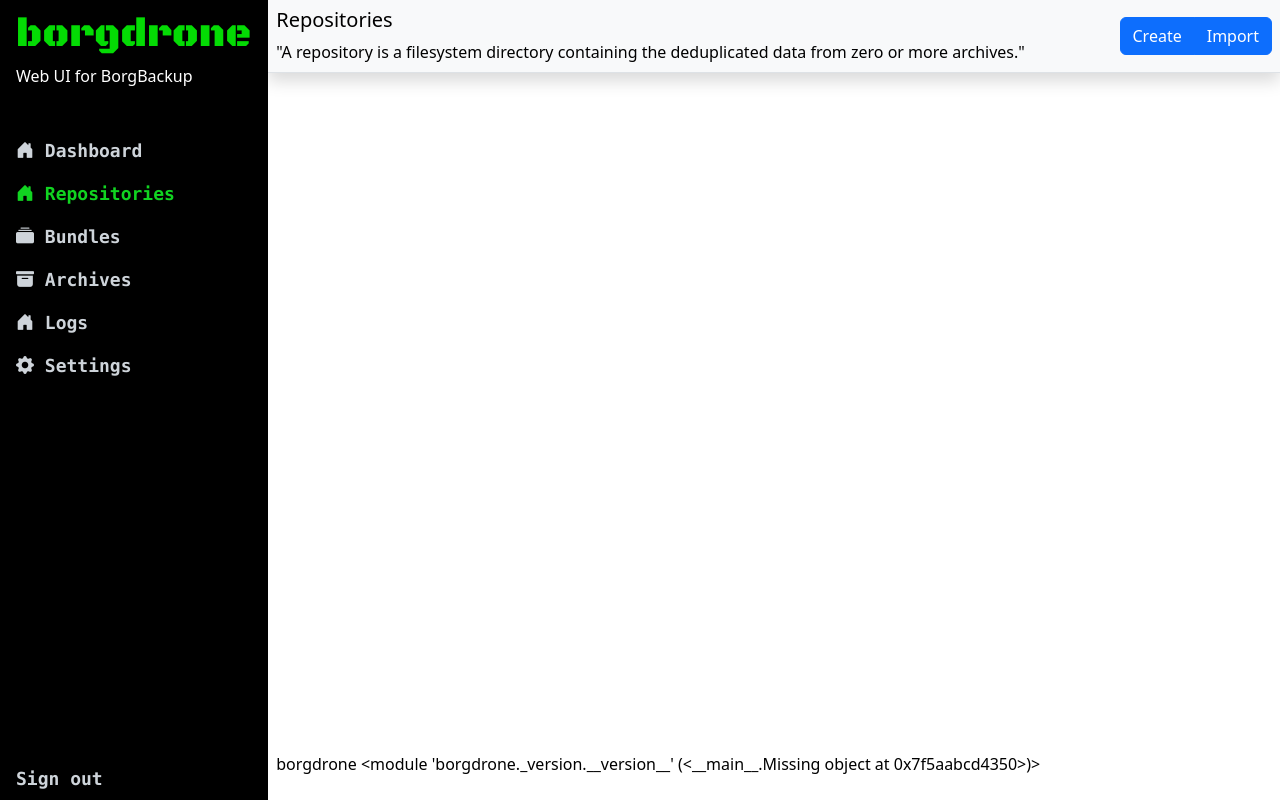
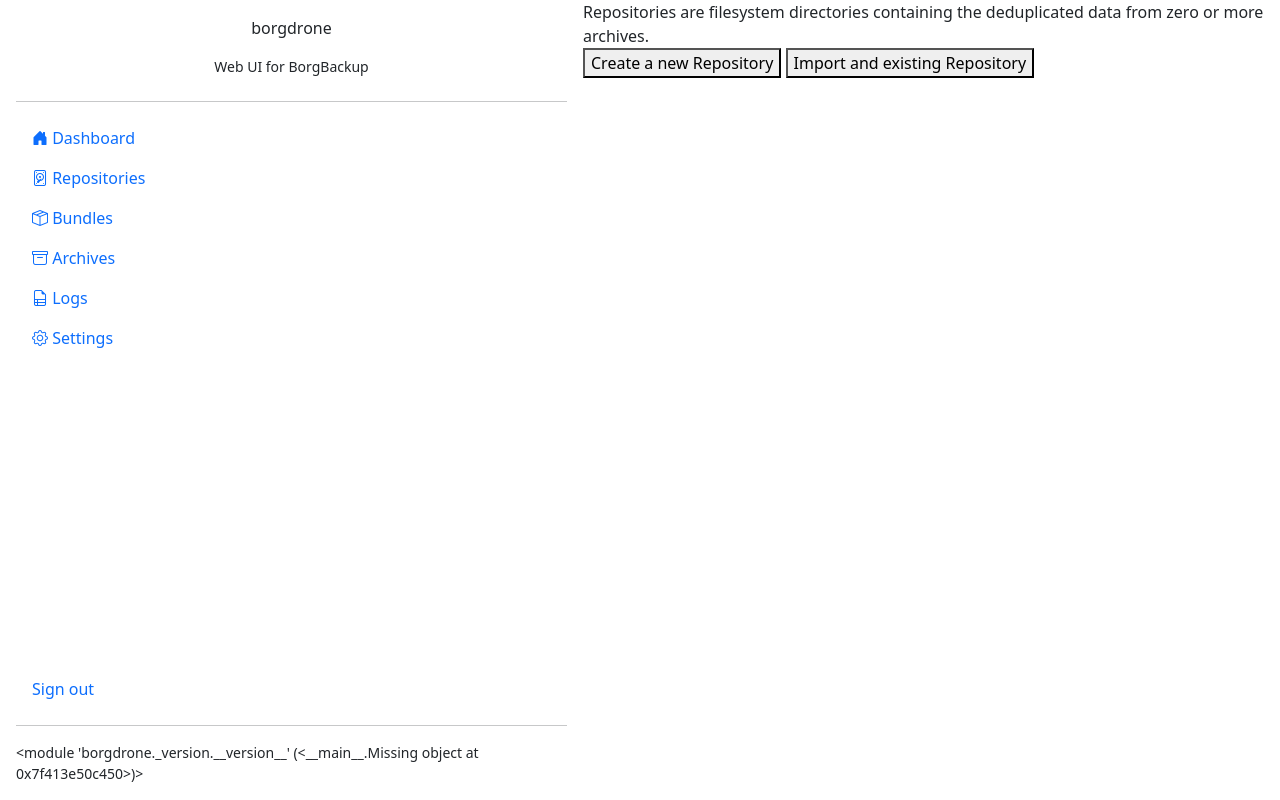
Before and after one commit to gravityfargo/BorgDrone, a Flask app: page /repositories/ in a window 1280 px wide. Run offline with Flask 3, Linux system fonts and the light colour scheme; a user stored in the database is signed in; parts of the project's set-up code (start-up, migrations or seed data) failed here and were passed over; some libraries are stand-ins or nearby versions.

Commit message:
UI overhaul

```diff
--- /dev/null
+++ b/borgdrone/repositories/templates/repositories/header.html
@@ -0,0 +1,5 @@
+<div id="content-header">
+    <span class="title">Repositories</span> are filesystem directories containing the deduplicated data from zero or
+    more
+    archives.
+</div>
--- a/borgdrone/repositories/templates/repositories/index.html
+++ b/borgdrone/repositories/templates/repositories/index.html
@@ -1,27 +1,79 @@
+{% from 'macros.html' import text_input %}
 <script>
     select_tab("{{ selected_tab }}");
 </script>
-<div class="p-2 border-bottom bg-body-tertiary mb-2 shadow">
-    <div class="hstack gap-3">
-        <div class="vstack">
-            <h5>Repositories</h5>
-            <span>
-                "A repository is a filesystem directory containing the deduplicated data from zero or more
-                archives."
-            </span>
-        </div>
-        <div class="btn-group" role="group">
-            <button type="button"
-                class="btn btn-primary"
-                hx-target="#content"
-                hx-get="{{ url_for('repositories.create_repo') }}">Create</button>
 
-            <button type="button"
-                class="btn btn-primary"
-                hx-target="#content"
-                hx-get="{{ url_for('repositories.import_repo') }}">Import</button>
-        </div>
-    </div>
+{% include 'repositories/header.html' %}
+
+<div id="sub-header" hx-target="#sub-content">
+    <button id="create" class="nav-btn" hx-get="{{ url_for('repositories.create_repo') }}">
+        Create a new Repository
+    </button>
+    <button id="import" class="nav-btn" hx-get="{{ url_for('repositories.import_repo') }}">
+        Import and existing Repository
+    </button>
 </div>
 
-{% include "repositories/repos.html" %}
+<div id="sub-content">
+
+    <div class="mt-2 mb-auto">
+        {% for repository in repositories %}
+        <form id="vstack-form" hx-target="this">
+            <div class="d-flex mb-3">
+
+                <input type="text" name="path" class="input-legend flex-fill" value="{{ repository.path }}">
+                <input type="text" name="passphrase" value="{{ repository.passphrase }}" hidden>
+
+                <div class="btn-group flex-fill">
+                    <button class="btn btn-secondary "
+                        type="button"
+                        hx-target="#stats"
+                        hx-include="[name='path']"
+                        hx-post="{{ url_for('repositories.get_repository_info') }}">
+
+                        <i class="bi bi-info-circle"></i> Info
+                    </button>
+
+                    <button class="btn btn-secondary"
+                        hx-swap="none"
+                        hx-post="{{ url_for('repositories.update_stats', db_id=repository.id) }}">
+
+                        <i class="bi bi-arrow-clockwise"></i> Refresh
+                    </button>
+
+                    <button class="btn btn-danger"
+                        hx-delete="{{ url_for('repositories.delete_repo', db_id=repository.id) }}">
+
+                        <i class="bi bi-trash3-fill"></i> Delete
+                    </button>
+                </div>
+            </div>
+
+            <div id="stats" class="row">
+                <div class="col">
+                    <label for="unique_size" class="form-label">Unique Size</label>
+                    <input id="unique_size"
+                        name="unique_size" type="text"
+                        class="form-control"
+                        value="{{ convert_bytes(repository.unique_size) }}"
+                        aria-describedby="unique_size_desc" read_only>
+
+                    <div id="unique_size_desc" class="form-text">
+                        This is the actual disk usage of the repository after compression and deduplication.
+                    </div>
+                </div>
+
+                <div class="col">
+                    {{ text_input("Encryption Type", "encryption", value=repository.encryption_mode, read_only=true) }}
+                </div>
+
+                <div class="col">
+                    {{ text_input("Last Modified", "last_modified", value=repository.last_modified, read_only=true) }}
+                </div>
+            </div>
+
+        </form>
+        {% endfor %}
+    </div>
+
+</div>
--- a/borgdrone/repositories/templates/repositories/repos.html
+++ /dev/null
@@ -1,63 +0,0 @@
-{% for repo in repos %}
-<div class="vstack mb-4 shadow border" hx-target="this">
-    <div class="btn-group ms-auto">
-        <button class="btn btn-danger btn-sm"
-            hx-delete="{{ url_for('repositories.delete_repo', db_id=repo.id) }}">
-            <i class="bi bi-trash3-fill"></i> Delete
-        </button>
-        <button class="btn btn-primary btn-sm" hx-target="this" hx-swap="none"
-            hx-post="{{ url_for('repositories.update_stats', db_id=repo.id) }}">
-            <i class="bi bi-arrow-clockwise"></i> Refresh
-        </button>
-    </div>
-    <table class="table transparent-table">
-        <tr>
-            <th>Path</th>
-            <td>{{ repo.path }}</td>
-        </tr>
-        <tr>
-            <th>Encryption</th>
-            <td>{{ repo.encryption_mode }}</td>
-        </tr>
-        <tr>
-            <th>Last Modified</th>
-            <td>{{ repo.last_modified }}</td>
-        </tr>
-        <tr>
-            <th>ID</th>
-            <td>{{ repo.id }}</td>
-        </tr>
-        <tr>
-            <th>Cache</th>
-            <td>{{ repo.cache_path }}</td>
-        </tr>
-        <tr>
-            <th>Security Dir</th>
-            <td>{{ repo.security_dir }}</td>
-        </tr>
-    </table>
-    <hr>
-    <table class="table transparent-table">
-        <thead>
-            <tr>
-                <th class="borg-green" scope="col">total_size</th>
-                <th class="borg-green" scope="col">total_csize</th>
-                <th class="borg-green" scope="col">unique_size</th>
-                <th class="borg-green" scope="col">unique_csize</th>
-                <th class="borg-green" scope="col">total_chunks</th>
-                <th class="borg-green" scope="col">total_unique_chunks</th>
-            </tr>
-        </thead>
-        <tbody>
-            <tr>
-                <td>{{ convert_bytes(repo.total_size) }}</td>
-                <td>{{ convert_bytes(repo.total_csize) }}</td>
-                <td>{{ convert_bytes(repo.unique_size) }}</td>
-                <td>{{ convert_bytes(repo.unique_csize) }}</td>
-                <td>{{ repo.total_chunks }}</td>
-                <td>{{ repo.total_unique_chunks }}</td>
-            </tr>
-        </tbody>
-    </table>
-</div>
-{% endfor %}
--- a/borgdrone/templates/base.html
+++ b/borgdrone/templates/base.html
@@ -1,5 +1,6 @@
 <!DOCTYPE html>
 <html lang="en">
+
 
 <head>
     <meta charset="utf-8">
@@ -8,37 +9,32 @@
     <meta name="author" content="https://github.com/borgbackup/borgdrone/blob/master/AUTHORS">
     <meta name="keywords" content="borgdrone, web frontend, borgbackup">
 
-    <title>borgdrone</title>
+    <title>[borgdrone]</title>
     <link rel="icon" href="{{ url_for('static', filename='favicon.ico') }}" type="image/x-icon" />
     <link rel="stylesheet"
         href="{{ url_for('static', filename='node_modules/bootstrap-icons/font/bootstrap-icons.min.css') }}">
-    <link rel="stylesheet" href="{{ url_for('static', filename='node_modules/bootstrap/dist/css/bootstrap.min.css') }}">
-    <link rel="stylesheet" href="{{ url_for('static', filename='css/main.css') }}">
+    <link rel="stylesheet" href="{{ url_for('static', filename='css/bootstrap.css') }}">
     <script src="{{ url_for('static', filename='js/pre.js') }}"></script>
     <script src="{{ url_for('static', filename='node_modules/socket.io/client-dist/socket.io.js') }}"></script>
-
 
 </head>
 
 <body>
-    <div class="container-fluid m-0 p-0">
-        <div class="d-flex">
+    <div class="d-flex vh-100">
+        <div id="sidebar"
+            class="d-flex flex-column p-3 sidebar">
             {% include 'sidebar.html' %}
-            <div class="d-flex flex-fill flex-column">
-                <div id="content" class="d-flex flex-column flex-grow-1 p-0 m-0">
-                    {% block content %}
-                    {% endblock content %}
-                </div>
-
-                {% include 'messages.html' %}
-                <div class="p-2">
-                    <p>borgdrone {{ version }}</p>
-                </div>
-            </div>
+        </div>
+        {% include 'messages.html' %}
+        <div id="content" class="flex-grow-1">
+            {% block content %}
+            {% endblock content %}
         </div>
     </div>
+    </div>
+    <script src="{{ url_for('static', filename='node_modules/htmx.org/dist/htmx.min.js') }}"></script>
+
     <script src="{{ url_for('static', filename='node_modules/bootstrap/dist/js/bootstrap.bundle.min.js') }}"></script>
-    <script src="{{ url_for('static', filename='node_modules/htmx.org/dist/htmx.min.js') }}"></script>
     <script src="{{ url_for('static', filename='js/post.js') }}"></script>
 </body>
 
--- a/borgdrone/templates/macros.html
+++ b/borgdrone/templates/macros.html
@@ -8,10 +8,12 @@
 
 {% endmacro %}
 
-{% macro text_input(label, name, placeholder='', value='', read_only=false) %}
-<div class="col p-0 m-0">
-    <label for="{{ name }}" class="form-label">{{ label }}</label>
-    <input name="{{ name }}" type="text" class="form-control" placeholder="{{ placeholder }}" value="{{ value }}"
-        {% if read_only %} readonly {% endif %}>
-</div>
+{% macro text_input(label, name, placeholder='', value='', read_only=false, password=false) %}
+<label for="{{ name }}" class="form-label">{{ label }}</label>
+<input name="{{ name }}"
+    type="{% if password %}password{% else %}text{% endif %}"
+    class="form-control"
+    placeholder="{{ placeholder }}"
+    value="{{ value }}"
+    {% if read_only %} readonly {% endif %}>
 {% endmacro %}
--- a/borgdrone/templates/sidebar.html
+++ b/borgdrone/templates/sidebar.html
@@ -1,74 +1,96 @@
-<div id="sidebar" class="d-flex flex-column min-vh-100 border-end border-black text-nowrap">
-    <div class="d-flex flex-column px-3 py-1">
-        <div id="logo" class="m-0">borgdrone</div>
-        <p class="text-white">Web UI for BorgBackup </p>
-    </div>
-    <hr class="mt-1">
-    <ul id="sidebar_links" class="list-group list-group-flush" hx-target="#content">
+<div class="d-flex flex-column align-items-center mb-2">
+    <p class="navbar-brand">borgdrone</p>
+    <small>Web UI for BorgBackup </small>
+</div>
 
-        <div id="dashboard_tab"
-            class="list-group-item"
-            hx-get="{{ url_for('dashboard.index') }}"
-            hx-push-url="true"
-            hx-swap="innerHTML swap:0.1s">
-            <i class="bi bi-house-door-fill"></i> Dashboard
-        </div>
+<hr>
 
-        {% if current_user.is_authenticated %}
+<ul class="nav nav-pills flex-column mb-auto"
+    id="sidebar_links"
+    hx-target="#content"
+    hx-push-url="true">
 
-        <div id="repositories_tab"
-            class="list-group-item"
-            hx-get="{{ url_for('repositories.index') }}"
-            hx-push-url="true"
-            hx-swap="innerHTML swap:0.1s">
-            <span><i class="bi bi-house-door-fill"></i> Repositories</span>
-        </div>
+    <li class="nav-item"
+        id="dashboard_tab"
+        hx-get="{{ url_for('dashboard.index') }}">
+        <a href="#" class="nav-link">
+            <i class="bi bi-house-door-fill"></i>
+            Dashboard
+        </a>
+    </li>
 
-        <div id="bundles_tab"
-            class="list-group-item"
-            hx-get="{{ url_for('bundles.index') }}"
-            hx-push-url="true"
-            hx-swap="innerHTML swap:0.1s">
-            <i class="bi bi-collection-fill"></i> Bundles
-        </div>
+    {% if current_user.is_authenticated %}
 
-        <div id="archives_tab"
-            class="list-group-item"
-            hx-get="{{ url_for('archives.index') }}"
-            hx-push-url="true"
-            hx-swap="innerHTML swap:0.1s">
-            <span><i class="bi bi-archive-fill"></i> Archives</span>
-        </div>
+    <li id="repositories_tab"
+        class="nav-item"
+        hx-get="{{ url_for('repositories.index') }}">
+        <a href="#" class="nav-link">
+            <i class="bi bi-device-hdd"></i>
+            Repositories
+        </a>
+    </li>
 
-        <div id="logs_tab"
-            class="list-group-item"
-            hx-get=""
-            hx-push-url="true"
-            hx-swap="innerHTML swap:0.1s">
-            <i class="bi bi-house-door-fill"></i> Logs
-        </div>
+    <li id="bundles_tab"
+        class="nav-item"
+        hx-get="{{ url_for('bundles.index') }}">
+        <a href="#" class="nav-link">
+            <i class="bi bi-box-seam"></i>
+            Bundles
+        </a>
+    </li>
 
-        <div id="settings_tab"
-            class="list-group-item"
-            hx-get="{{ url_for('settings.index') }}"
-            hx-push-url="true"
-            hx-swap="innerHTML swap:0.1s">
-            <i class="bi bi-gear-fill"></i> Settings
-        </div>
+    <li id="archives_tab"
+        class="nav-item"
+        hx-get="{{ url_for('archives.index') }}">
+        <a href="#" class="nav-link">
+            <i class="bi bi-archive"></i>
+            Archives
+        </a>
+    </li>
 
-        {% endif %}
-    </ul>
-    <ul class="list-group list-group-flush mt-auto">
-        {% if current_user.is_authenticated %}
-        <li class="list-group-item">
-            <a class="nav-link stretched-link" href="{{ url_for('auth.logout') }}">
-                Sign out
-            </a>
-        </li>
-        {% else %}
-        <li class="list-group-item">
-            <a class="nav-link stretched-link" href="{{ url_for('auth.login') }}">Log In</a>
-        </li>
-        {% endif %}
-    </ul>
-</div>
+    <li id="logs_tab"
+        class="nav-item"
+        hx-get="">
+        <a href="#" class="nav-link">
+            <i class="bi bi-file-earmark-ruled"></i>
+            Logs
+        </a>
+    </li>
+
+
+    <li id="settings_tab"
+        class="nav-item"
+        hx-get="{{ url_for('settings.index') }}">
+        <a href="#" class="nav-link">
+            <i class="bi bi-gear"></i>
+            Settings
+        </a>
+    </li>
+    {% endif %}
+</ul>
+
+
+
+<ul class="nav nav-pills flex-column">
+    {% if current_user.is_authenticated %}
+
+    <li class="nav-item">
+        <a href="{{ url_for('auth.logout') }}" class="nav-link">
+            Sign out
+        </a>
+    </li>
+
+    {% else %}
+
+    <li class="nav-item">
+        <a href="{{ url_for('auth.login') }}" class="nav-link">
+            Log in
+        </a>
+    </li>
+
+    {% endif %}
+</ul>
+
+<hr>
+
+<small>{{ version }}</small>
```
Also changed, not shown: borgdrone/repositories/templates/repositories/create.html (+19 -18 lines), borgdrone/repositories/templates/repositories/import.html (+33 -15 lines), borgdrone/repositories/templates/repositories/repo_stats.html (+89 -18 lines), borgdrone/templates/js_functions.html (deleted).
